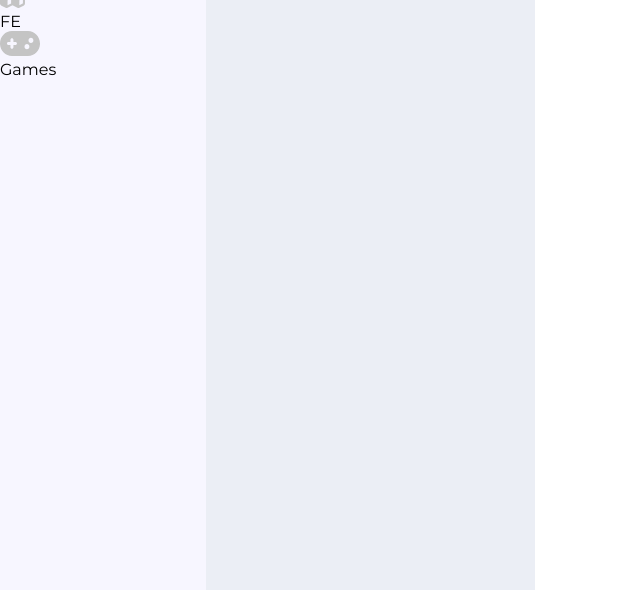
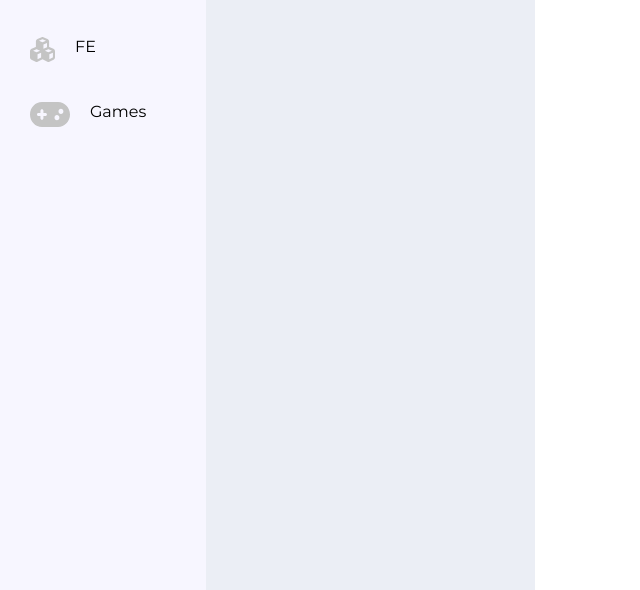
Before and after one commit to Zukauskas/friday-challenge, a website: page index.html in a window 1280 px wide. Shown: the part 210-800 px from the top of the page, without its empty margins (0-640 px from the left). Drawn offline with Linux system fonts and the light colour scheme.

Commit message:
Style navlinks layout

```diff
--- a/css/layout.css
+++ b/css/layout.css
@@ -1,12 +1,11 @@
 body {
     display: flex;
+    height: 100vh;
 }
 
-body > .main-header {
-    display: flex;
-    flex-direction: column;
+header.main-header {
     background-color: #f7f6ff;
-    height: 100vh;
+    box-shadow: 10px 10px black;
 }
 
 .logo {
@@ -16,9 +15,16 @@ body > .main-header {
 }
 
 .main-nav {
+    display: flex;
+    flex-direction: column;
 }
 
 .nav-element {
+    display: flex;
+    justify-content: left;
+    padding: 20px 20px;
+    margin-left: 10px;
+    gap: 20px;
 }
 
 .main-content,
```
